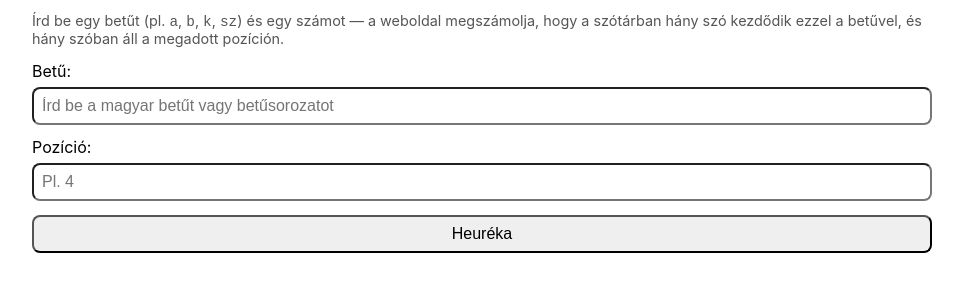
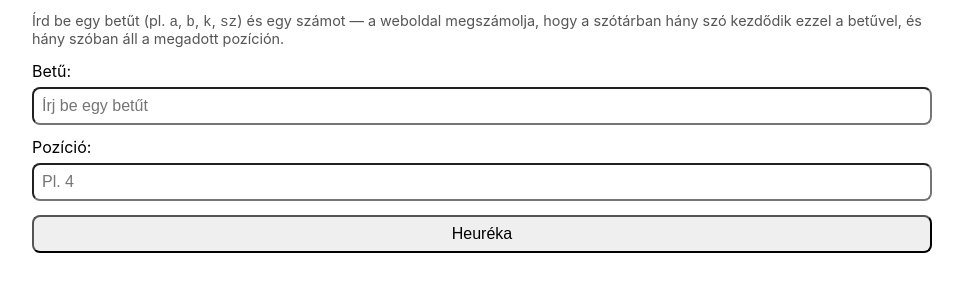
Before and after one commit to sztankovicsk/Heurisztikus-Hangok-Halmaza, a plain HTML site: page index.html in a window 1280 px wide. Shown: the part 81-372 px from the top of the page, without its empty margins (158-1121 px from the left). Drawn offline with Linux system fonts and the light colour scheme; no server answers.

Commit message:
Update index.html

```diff
--- a/index.html
+++ b/index.html
@@ -22,7 +22,7 @@ input,button{font-size:1rem;padding:8px;margin-top:6px;width:100%;box-sizing:bor
 <p class="small">Írd be egy betűt (pl. <code>a</code>, <code>b</code>, <code>k</code>, <code>sz</code>) és egy számot — a weboldal megszámolja, hogy a szótárban hány szó kezdődik ezzel a betűvel, és hány szóban áll a megadott pozíción.</p>
 
 <label>Betű:</label>
-<input id="letterInput" maxlength="10" placeholder="Írd be a magyar betűt vagy betűsorozatot" />
+<input id="letterInput" maxlength="10" placeholder="Írj be egy betűt" />
 
 <div class="row">
 <div class="col">
```
